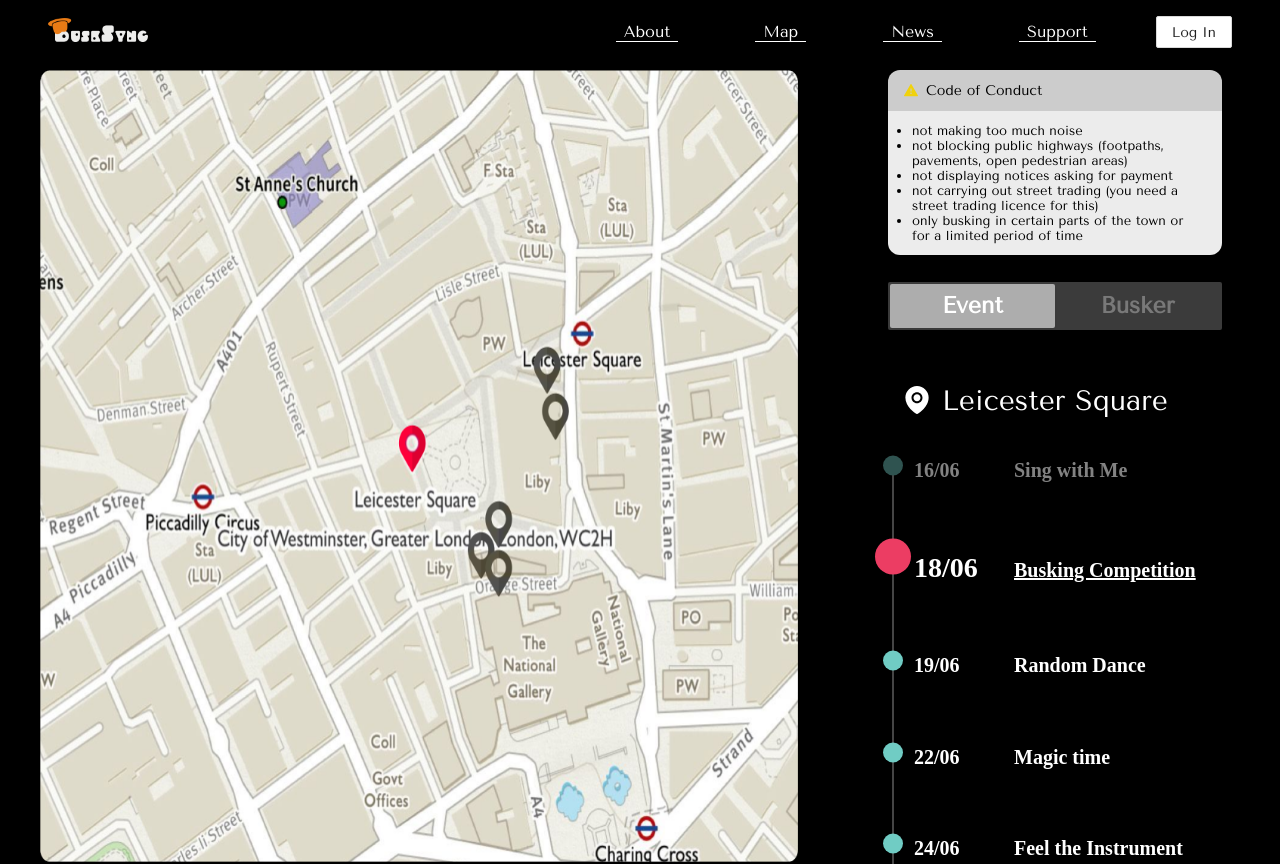
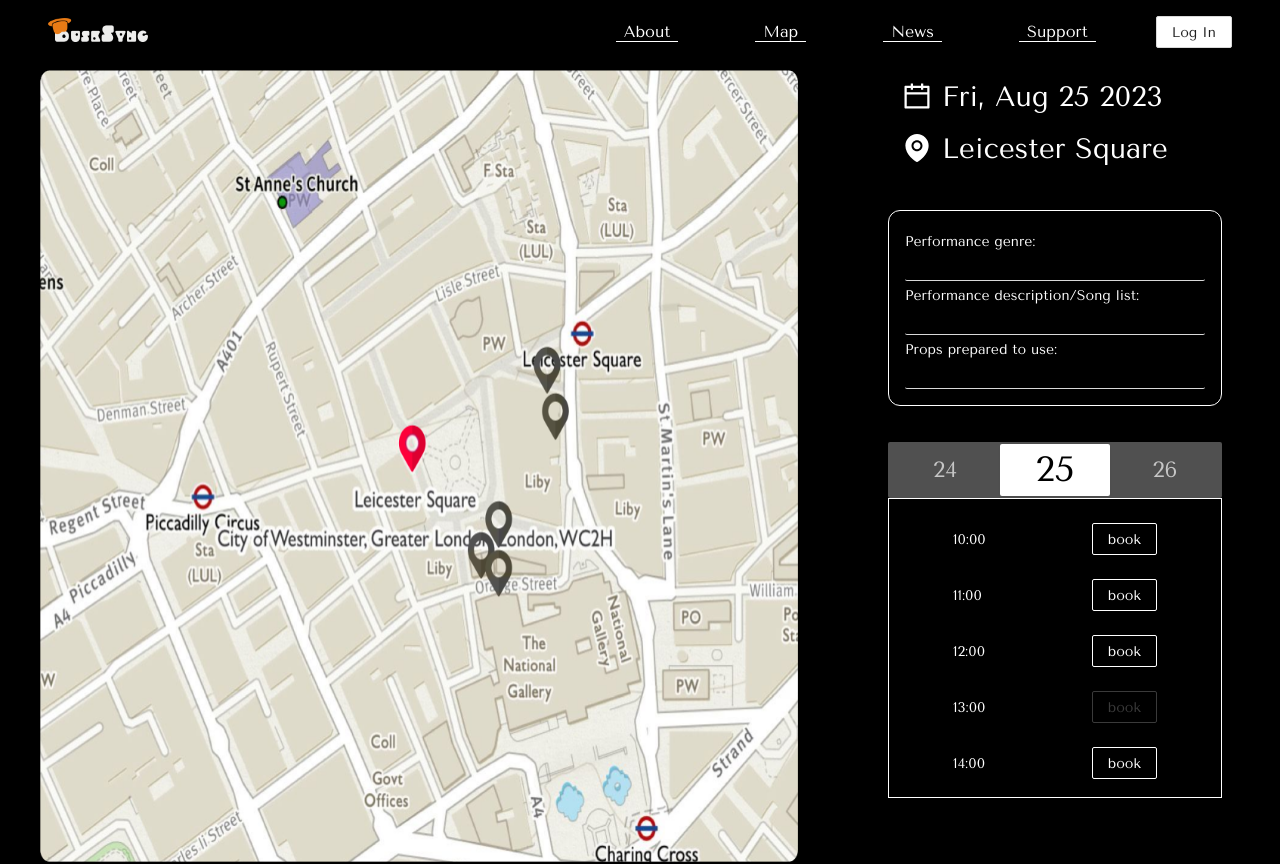
Before and after one commit to lanyetc/app-blusking, a Next.js app: page /map in a window 1280 px wide. Shown: the top 864 px of the page. Built offline with nearby package versions, Linux system fonts and the light colour scheme.

Commit message:
fix: store login status

```diff
--- a/src/app/map/page.tsx
+++ b/src/app/map/page.tsx
@@ -241,7 +241,7 @@ const AudienceRightContent = () => {
 }
 
 const MapPage: FC = () => {
-  const type = 'busking';
+  const type = localStorage.getItem('userInfo');
 
   return (
     <div className={classnames(styles.FAQPage)}>
@@ -259,7 +259,7 @@ const MapPage: FC = () => {
           </div>
         </Col>
         <Col span={8} className={styles.rightContainer}>
-          {type === 'busking' ? <BuskerRightContent /> : <AudienceRightContent />}
+          {type === 'busker' ? <BuskerRightContent /> : <AudienceRightContent />}
         </Col>
       </Row>
     </div>
--- a/src/components/Navbar/index.tsx
+++ b/src/components/Navbar/index.tsx
@@ -41,8 +41,7 @@ const Navbar: FC = () => {
 	const [loginStatus, setLoginStatus] = useState('login')
 	const [isLoginModalOpen, setIsLoginModalOpen] = useState(false);
 	const pathname = usePathname();
-	// const userInfo = localStorage.getItem('userInfo');
-	const userInfo = false;
+	const userInfo = localStorage.getItem('userInfo');
 	const transparentBG = Transparent_BG_Pages.includes(pathname);
 	const navs = [
 		{
@@ -72,7 +71,7 @@ const Navbar: FC = () => {
 	]
 	const onLogin = () => {
 		setIsLoginModalOpen(false);
-		// localStorage.setItem('userInfo', loginStatus);
+		localStorage.setItem('userInfo', loginStatus);
 	}
 	return (
 		<div className={classnames(style.navbar, { [style.transparent]: transparentBG })}>
@@ -94,7 +93,7 @@ const Navbar: FC = () => {
 			<div className={style.userLoginItem}>
 				{userInfo ? (
 					<div className={style.avator}>
-						<Image src={'/user-avator.svg'} alt={'/user-avator.svg'} width={46} height={46} />
+						<Image src={'/user-avator.svg'} alt={'/user-avator.svg'} width={32} height={32} />
 					</div>
 				) : (
 					<Button onClick={() => setIsLoginModalOpen(true)}>Log In</Button>
```
